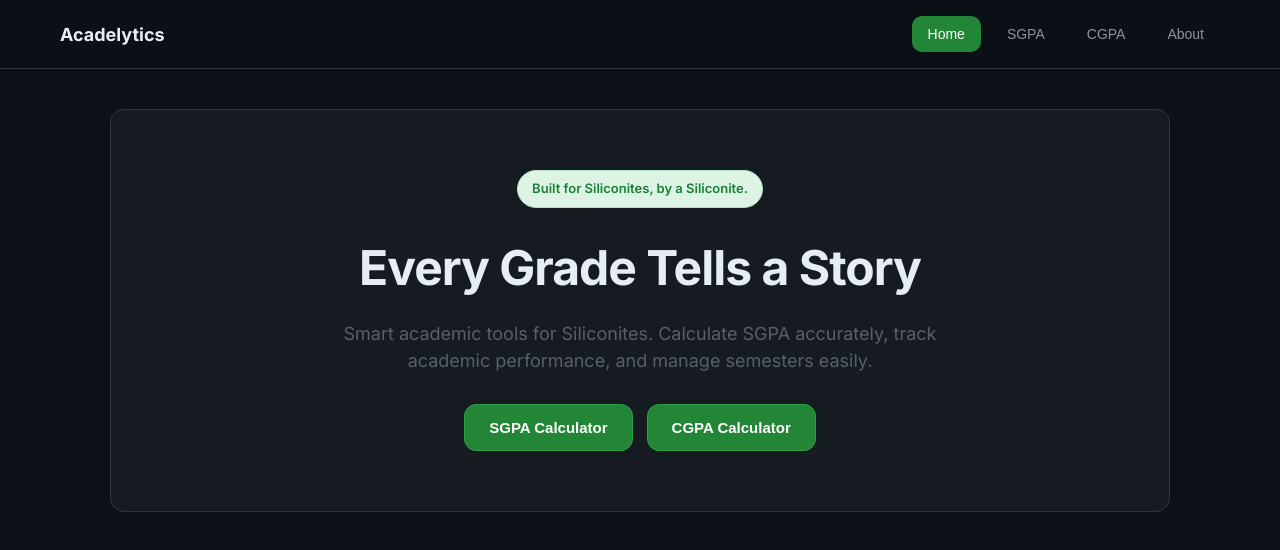
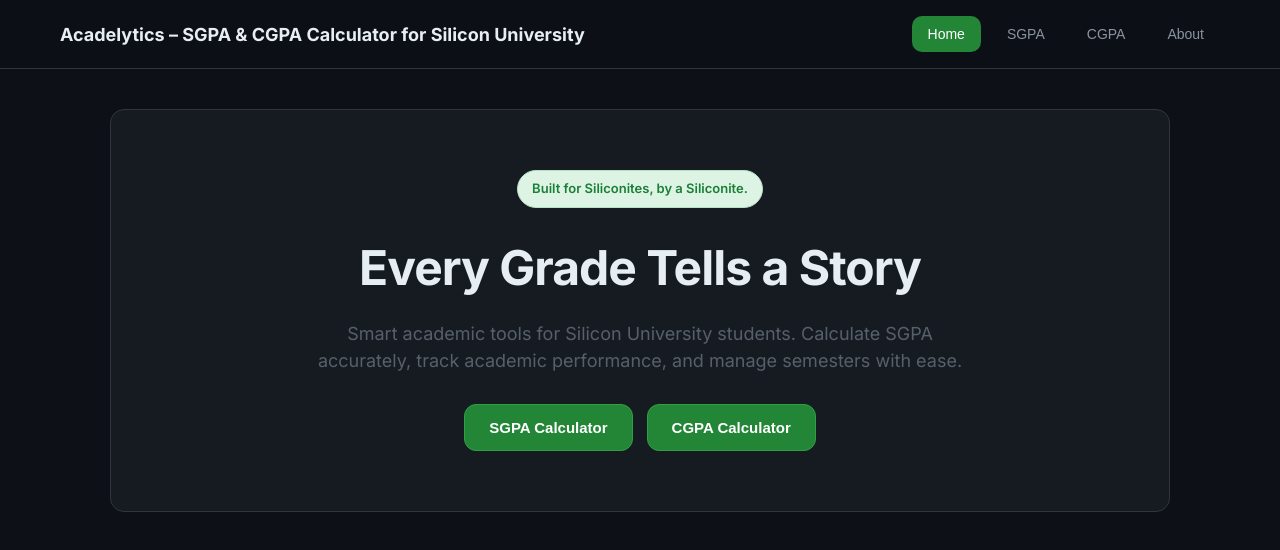
Before and after one commit to FireStormy1/silicon-sgpa-calculator, a plain HTML site: page index.html in a window 1280 px wide. Drawn offline with nearby package versions, Linux system fonts and the light colour scheme.

Commit message:
Update index.html

```diff
--- a/index.html
+++ b/index.html
@@ -37,7 +37,7 @@
         <div class="nav-container">
 
             <div class="brand">
-                Acadelytics
+                Acadelytics – SGPA & CGPA Calculator for Silicon University
             </div>
 
             <div class="nav-links">
@@ -67,9 +67,8 @@
                 <h1>Every Grade Tells a Story</h1>
 
                 <p class="hero-text">
-                    Smart academic tools for Siliconites.
-                    Calculate SGPA accurately, track academic performance,
-                    and manage semesters easily.
+                    Smart academic tools for Silicon University students.
+                    Calculate SGPA accurately, track academic performance, and manage semesters with ease.
                 </p>
 
                 <div class="home-actions">
```
